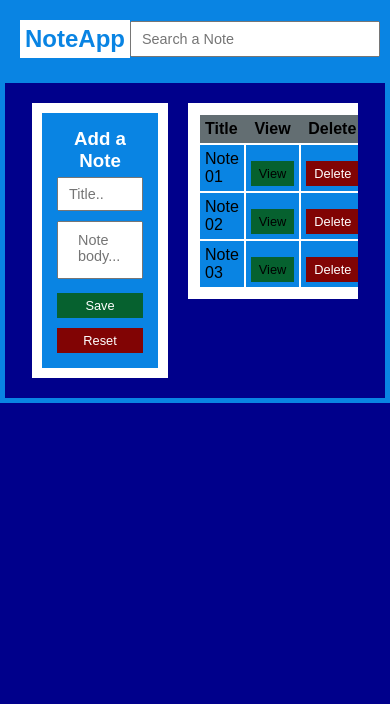
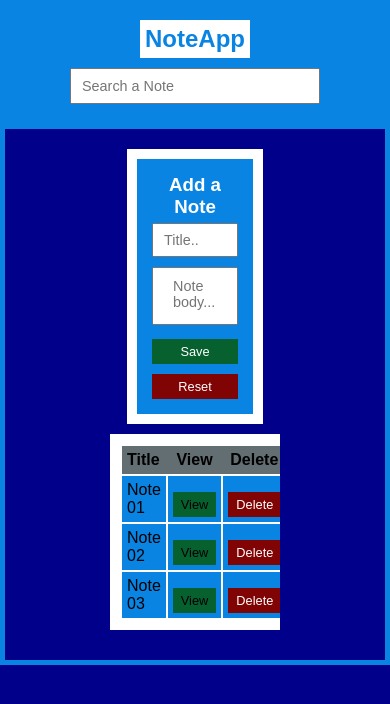
Before and after one commit to MayanthaS/NoteTakingApp, a plain HTML site: page index.html in a window 390 px wide. Drawn offline with Linux system fonts and the light colour scheme.

Commit message:
added the responsiveness of notetaken app

```diff
--- a/style.css
+++ b/style.css
@@ -144,3 +144,27 @@ container .table table .btcelld{
     background-color: #810404;
     color: #fff;
 }
+
+/*responsiveness*/
+
+@media(max-width:750px){
+    header{
+        flex-direction: column;
+    }
+    header .logo{
+        margin-bottom: 10px;
+    }
+    .container{
+        flex-direction: column;
+        align-items: center;
+
+    }
+    .container .inp-frm,
+    .container .table{
+        margin-bottom:10px ;
+        max-width: 250px;
+        margin-right: 0;
+        margin-left: 0;
+    }
+
+}
```
